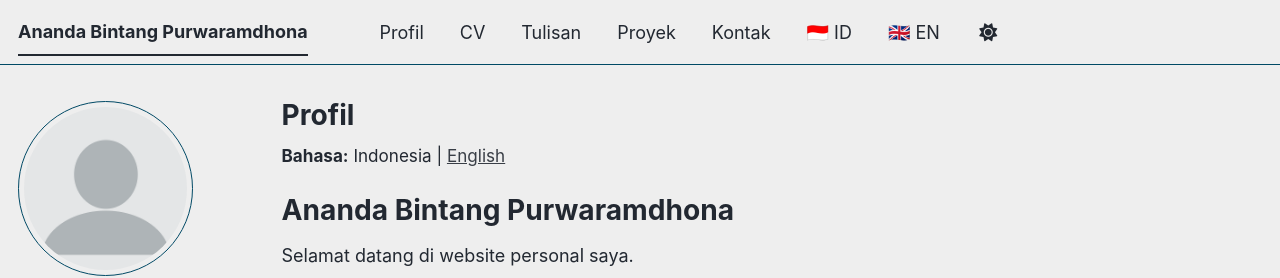
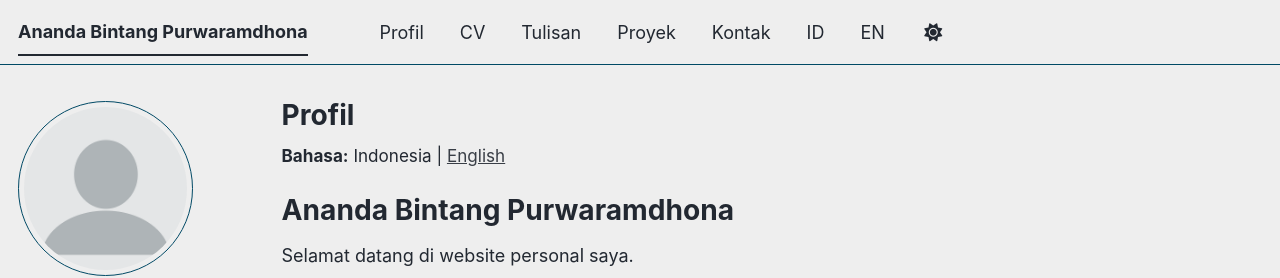
Before and after one commit to Anandabintangp/anandabintangp.github.io, a Jekyll site: the page built from _pages/about.md, in a window 1280 px wide. Shown: the top 278 px of the page. Built offline with Jekyll 4.4.1, drawn with Linux system fonts in a browser that asks for light colours; some web fonts are replaced; a script bundle is joined from its source files by our own code; library files that are not in the unit come from our copies.

```diff
--- a/_data/navigation.yml
+++ b/_data/navigation.yml
@@ -7,7 +7,7 @@ main:
     url: /cv/
 
   - title: "Tulisan"
-    url: /year-archive/
+    url: /tulisan/
 
   - title: "Proyek"
     url: /portfolio/
@@ -15,8 +15,8 @@ main:
   - title: "Kontak"
     url: /contact/
 
-  - title: "🇮🇩 ID"
+  - title: "ID"
     url: /
 
-  - title: "🇬🇧 EN"
+  - title: "EN"
     url: /en/
```
